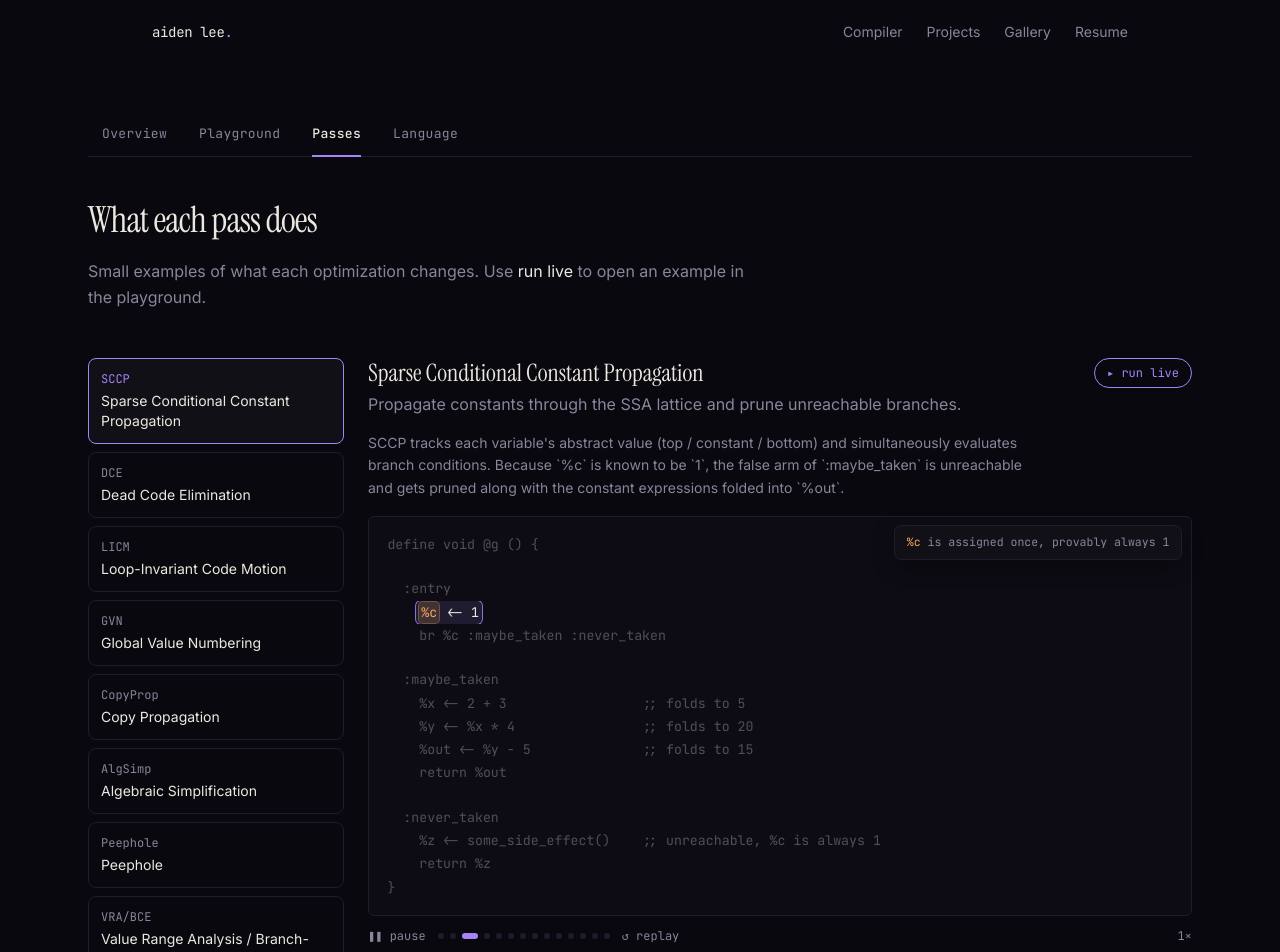
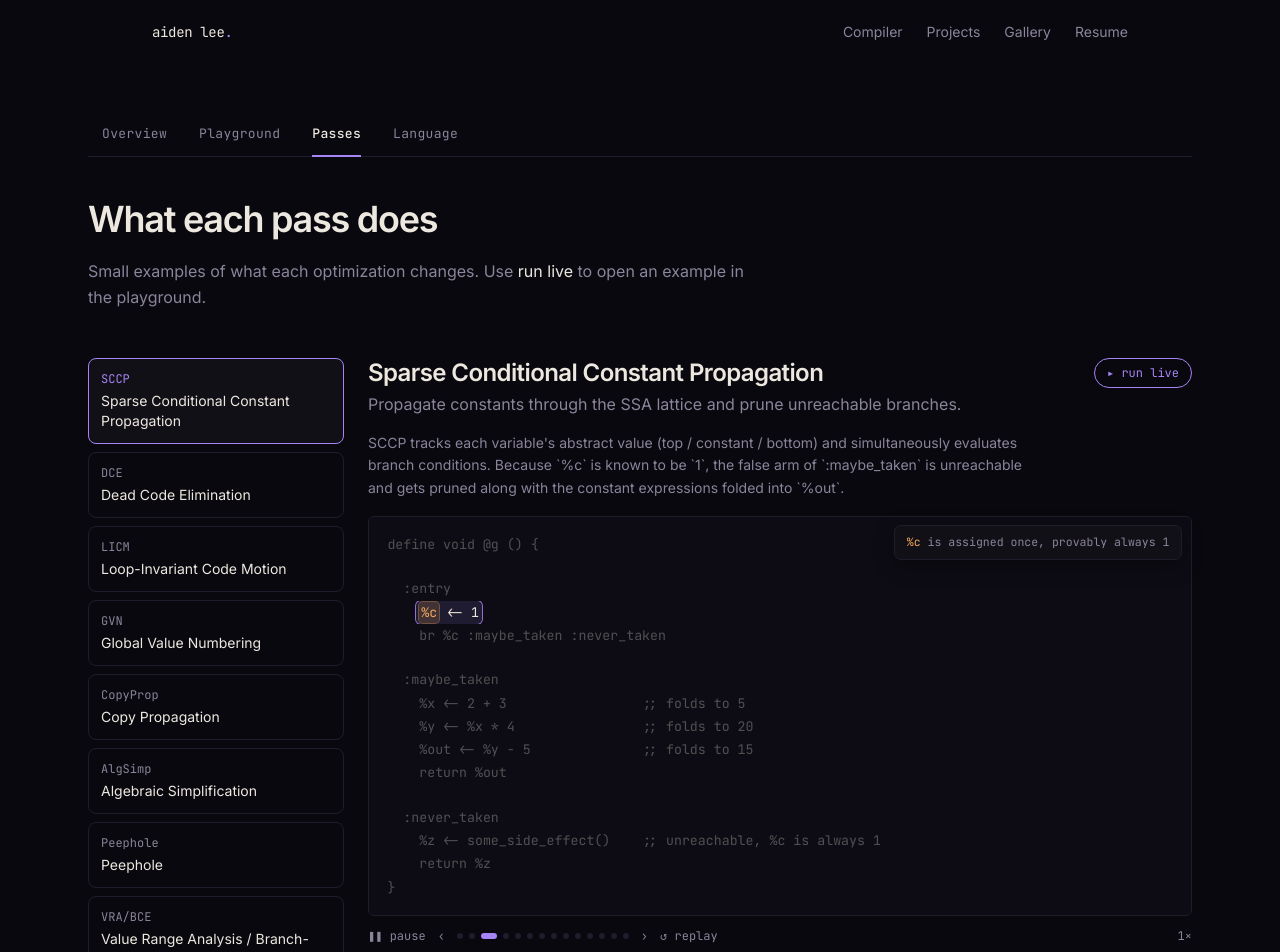
Before and after one commit to aiden-lee11/personal-site, a Next.js app in the folder site/: page /compiler/passes in a window 1280 px wide. Shown: the top 952 px of the page. Built offline with nearby package versions, Linux system fonts and the light colour scheme.

Commit message:
passes: step arrows for reading at your own pace; compiler headings go sans
Co-Authored-By: Claude Fable 5 <noreply@anthropic.com>
Claude-Session: https://claude.ai/code/session_01C5LaodJAZF8eHkT9uMxxhM

```diff
--- a/site/src/app/compiler/grammar/page.tsx
+++ b/site/src/app/compiler/grammar/page.tsx
@@ -186,7 +186,7 @@ export default function GrammarPage() {
       {/* Hero + template — first viewport */}
       <header className="mb-8">
         <p className="eyebrow mb-5">Interactive / Compiler</p>
-        <h1 className="font-serif text-4xl sm:text-5xl tracking-tight leading-[1.02]">
+        <h1 className="text-4xl sm:text-5xl font-semibold tracking-[-0.035em] leading-[1.02]">
           Writing LC
         </h1>
         <p className="mt-4 max-w-2xl text-[color:var(--muted)] leading-relaxed">
--- a/site/src/app/compiler/passes/PassCinema.tsx
+++ b/site/src/app/compiler/passes/PassCinema.tsx
@@ -553,6 +553,18 @@ export default function PassCinema({
           {playing ? "❚❚ pause" : "▸ play"}
         </button>
 
+        <button
+          onClick={() => {
+            setPlaying(false);
+            setStageIdx((i) => Math.max(0, i - 1));
+          }}
+          disabled={stageIdx === 0}
+          className="font-mono text-xs text-[color:var(--muted)] hover:text-[color:var(--fg)] transition-colors disabled:opacity-40 disabled:hover:text-[color:var(--muted)] disabled:cursor-default"
+          aria-label="Previous step"
+        >
+          ‹
+        </button>
+
         <div className="flex items-center gap-1.5" role="tablist" aria-label="Animation steps">
           {dots.map((d) => {
             const isActive = stageIdx >= d.start && stageIdx <= d.end;
@@ -573,6 +585,18 @@ export default function PassCinema({
             );
           })}
         </div>
+
+        <button
+          onClick={() => {
+            setPlaying(false);
+            setStageIdx((i) => Math.min(stages.length - 1, i + 1));
+          }}
+          disabled={stageIdx === stages.length - 1}
+          className="font-mono text-xs text-[color:var(--muted)] hover:text-[color:var(--fg)] transition-colors disabled:opacity-40 disabled:hover:text-[color:var(--muted)] disabled:cursor-default"
+          aria-label="Next step"
+        >
+          ›
+        </button>
 
         <button
           onClick={() => {
--- a/site/src/app/compiler/passes/PassExplorer.tsx
+++ b/site/src/app/compiler/passes/PassExplorer.tsx
@@ -66,7 +66,7 @@ export default function PassExplorer({ examples }: { examples: OptExample[] }) {
 
         <div className="flex items-start justify-between gap-6 mb-4 flex-wrap">
           <div className="flex-1 min-w-0">
-            <p className="font-serif text-2xl leading-tight">{active.fullName}</p>
+            <p className="text-2xl font-semibold tracking-tight leading-tight">{active.fullName}</p>
             <p className="text-[color:var(--muted)] mt-1">{active.tagline}</p>
           </div>
           {hasDemo && (
--- a/site/src/app/compiler/passes/page.tsx
+++ b/site/src/app/compiler/passes/page.tsx
@@ -11,7 +11,7 @@ export default function CompilerPassesPage() {
   return (
     <div>
       <header className="mb-12">
-        <h1 className="font-serif text-3xl sm:text-4xl tracking-tight leading-tight">
+        <h1 className="text-3xl sm:text-4xl font-semibold tracking-[-0.035em] leading-tight">
           What each pass does
         </h1>
         <p className="mt-4 text-[color:var(--muted)] max-w-2xl leading-relaxed">
--- a/site/src/app/compiler/playground/CompilerVisualizer.tsx
+++ b/site/src/app/compiler/playground/CompilerVisualizer.tsx
@@ -833,7 +833,7 @@ export default function CompilerVisualizer({
               <p className="font-mono text-[10px] tracking-widest uppercase text-[color:var(--muted)] mb-1">
                 Current layer
               </p>
-              <p className="font-serif text-2xl leading-tight mb-2">
+              <p className="text-2xl font-semibold tracking-tight leading-tight mb-2">
                 {layerLabel[selectedLayer]}
               </p>
               <p className="text-sm text-[color:var(--muted)] leading-relaxed">
--- a/site/src/app/compiler/playground/page.tsx
+++ b/site/src/app/compiler/playground/page.tsx
@@ -14,7 +14,7 @@ export default function CompilerPlaygroundPage() {
   return (
     <div>
       <header className="mb-12">
-        <h1 className="font-serif text-3xl sm:text-4xl tracking-tight leading-tight">
+        <h1 className="text-3xl sm:text-4xl font-semibold tracking-[-0.035em] leading-tight">
           Playground
         </h1>
         <p className="mt-4 text-[color:var(--muted)] max-w-2xl leading-relaxed">
```
